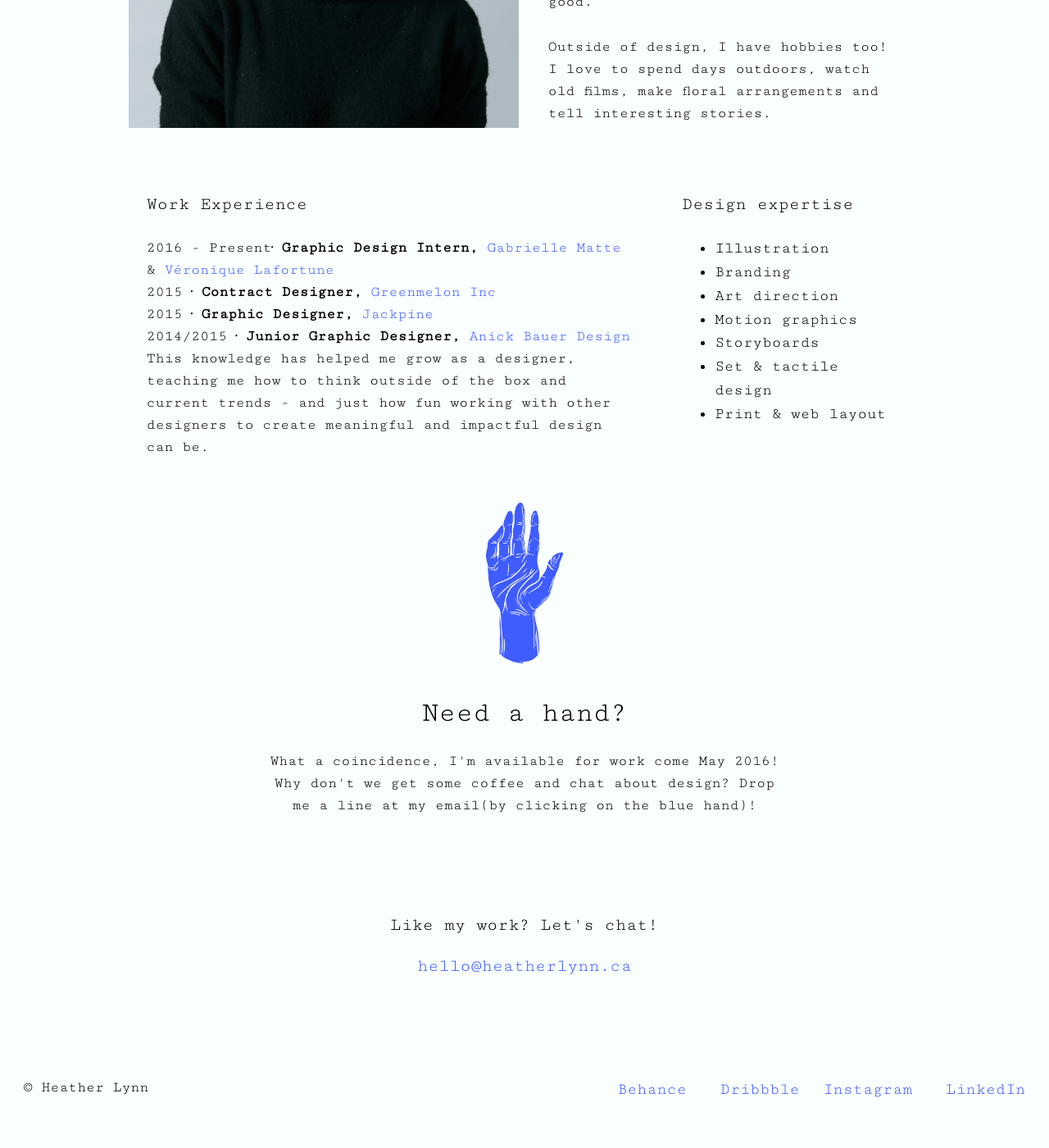
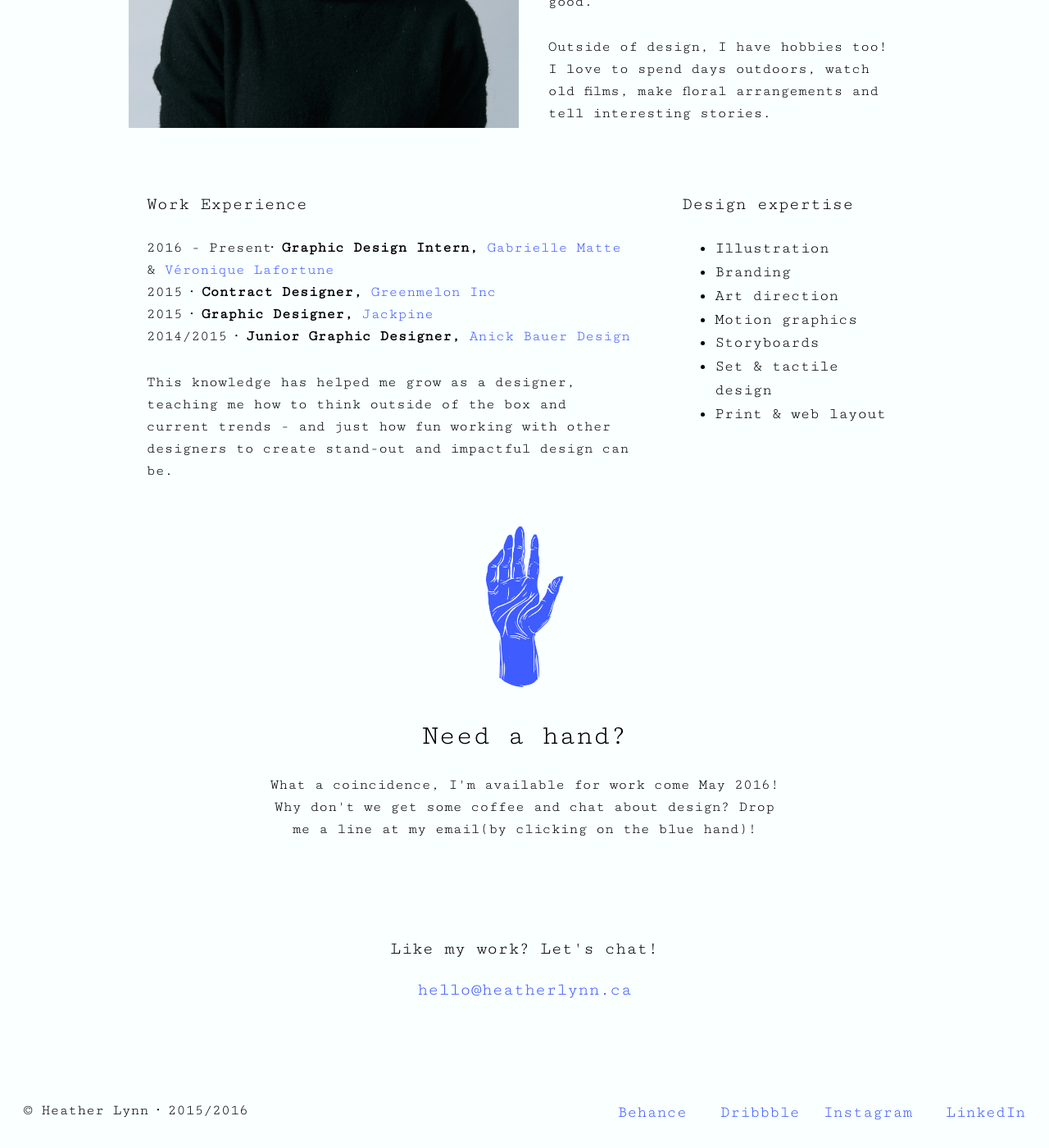
Before and after one commit to heathermcd12/portfolio, a Jekyll site: the page built from about.html, in a window 1280 px wide and 1400 px high, scrolled down 583 px. Shown: the whole window at 82% size. Built offline with Jekyll 4.4.1, drawn with Linux system fonts in a browser that asks for light colours; a style sheet for code colours, icons or effects is not loaded; before the commit the page ends 1954 px from its top, so only the background shows below that.

Commit message:
hoping to fix issue image

```diff
--- a/_layouts/default.html
+++ b/_layouts/default.html
@@ -40,7 +40,7 @@
 
 <footer class="footer grid island-1-2" role="contentinfo">
         <div class="unit unit-xs-1 unit-s-1 unit-m-1-4 unit-l-1-4">
-            <p class="push-0 island-1-2">© Heather Lynn</p>
+            <p class="push-0 island-1-2">© Heather Lynn <strong>·</strong> 2015/2016</p>
         </div>
         <nav class="unit unit-xs-1 unit-s-1 unit-m-3-4 unit-l-3-4">
         <ul class="nav">
--- a/about.html
+++ b/about.html
@@ -23,8 +23,8 @@ layout: default
             <p>2016 - Present<strong>· Graphic Design Intern,</strong> <a href="http://www.gabriellematte.ca" target="_blank">Gabrielle Matte</a> &amp;<a href="https://www.behance.net/veroml" class="push" target="_blank"> Véronique Lafortune</a><br>
 2015 <strong>· Contract Designer,</strong> <a href="http://greenmeloninc.com/accolades/" target="_blank">Greenmelon Inc</a> <br>
 2015 <strong>· Graphic Designer,</strong><a href="http://jackpine.co/projects/" target="_blank"> Jackpine</a><br>
-2014/2015 <strong>· Junior Graphic Designer,</strong><a href="http://www.anickbauerdesign.com" target="_blank"> Anick Bauer Design</a><br>
-This knowledge has helped me grow as a designer, teaching me how to think outside of the box and current trends - and just how fun working with other designers to create meaningful and impactful design can be.</p>
+2014/2015 <strong>· Junior Graphic Designer,</strong><a href="http://www.anickbauerdesign.com" target="_blank"> Anick Bauer Design</a><br></p>
+<p>This knowledge has helped me grow as a designer, teaching me how to think outside of the box and current trends - and just how fun working with other designers to create stand-out and impactful design can be.</p>
         </div>
 
         <div class="about gutter unit unit-xs-1 unit-s-1 unit-m-1-3 unit-1-3">
--- a/index.html
+++ b/index.html
@@ -127,9 +127,9 @@ layout: default
             </a>
         </div>
 
-        <div class="rocky island-1-4 portfolio-img-link unit unit-xs-1 unit-s-1 unit-m-1 unit-l-1">
+        <div class="island-1-4 portfolio-img-link unit unit-xs-1 unit-s-1 unit-m-1 unit-l-1">
 
-           <a href="{{site.baseurl}}/about"><img class="flex" src="{{site.baseurl}}/images/pencils-1.jpg" alt="" aria-label="See more of Rocky Horror Re-design">
+           <a href="{{site.baseurl}}/about"><img class="flex" src="{{site.baseurl}}/images/pencils-1.jpg" alt="" aria-label="See more About me">
             <div class="details island">
                     <h2 class="push-1-4">About Me</h2>
                     <h7><em>Fun facts &amp; CV</em></h7>
```
